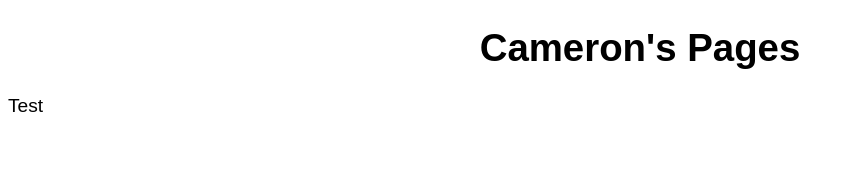
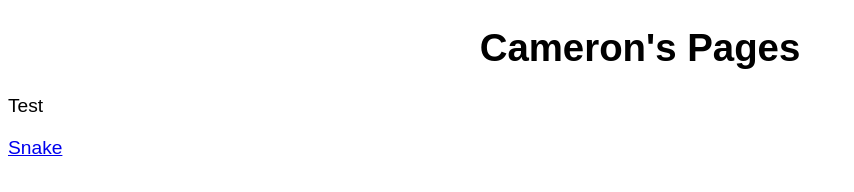
Before and after one commit to camerondm9/camerondm9.github.io, a plain HTML site: page index.html in a window 1280 px wide. Shown: the whole page, without its empty margins (0-854 px from the left). Drawn offline with Linux system fonts and the light colour scheme.

Commit message:
Added link to snake page

```diff
--- a/index.html
+++ b/index.html
@@ -9,5 +9,6 @@
 	<body>
 		<h1>Cameron's Pages</h1>
 		<p>Test</p>
+		<p><a href="/snake">Snake</a></p>
 	</body>
 </html>
```
